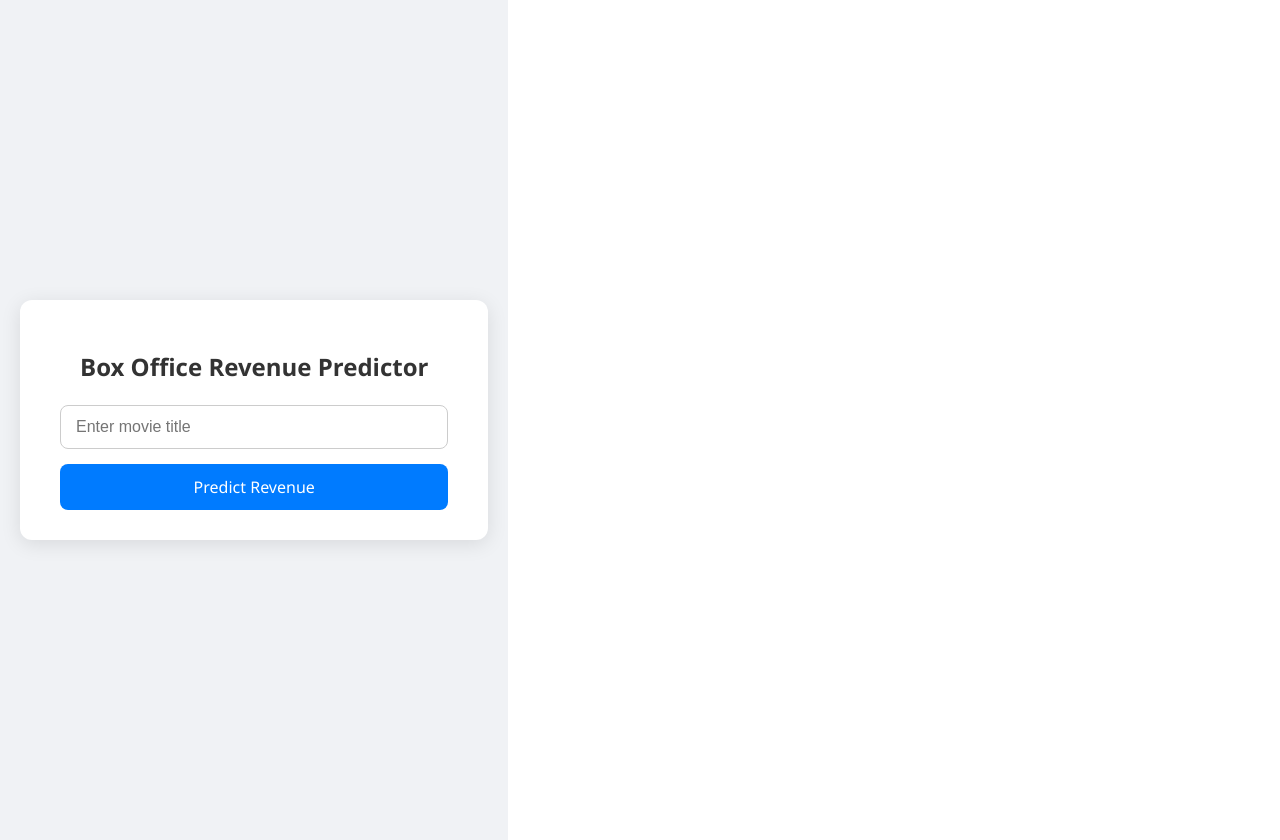
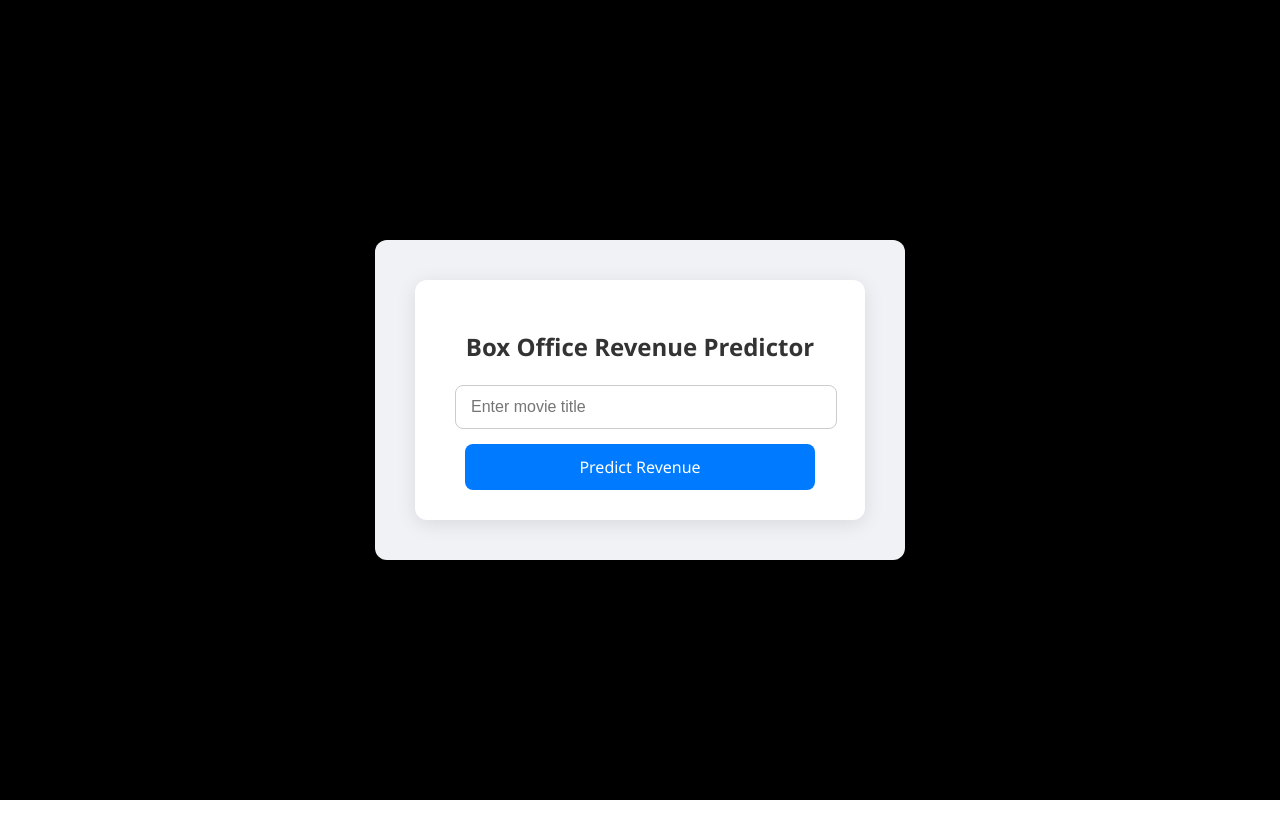
Before and after one commit to Mohd-Ghunaim/Box-Office-AI-Predictor, a React (Vite) app in the folder Box Office Predictor/: page / in a window 1280 px wide. After the commit the page ends 800 px from the top, so only its background shows below. Built offline with nearby package versions, Linux system fonts and the light colour scheme.

Commit message:
Fixed css to center

```diff
--- a/Box Office Predictor/src/components/predictor.css
+++ b/Box Office Predictor/src/components/predictor.css
@@ -1,23 +1,31 @@
-/* Predictor.css */
-
-.body {
-  width: 100%;
+/* Reset default browser spacing */
+html, body {
+  margin: 0;
+  padding: 0;
+  height: 100%;
 }
 
-.container {
-  min-height: 100vh;
+/* Center content using flexbox */
+body {
   display: flex;
   justify-content: center;
   align-items: center;
-  background: #f0f2f5;
-  padding: 20px;
+  background-color: black; /* optional black background */
   font-family: 'Segoe UI', Tahoma, Geneva, Verdana, sans-serif;
-  width: 100%;
 }
 
+/* Container with fixed panel size */
+.container {
+  background: #f0f2f5;
+  padding: 40px;
+  border-radius: 12px;
+  box-shadow: 0 4px 20px rgba(0,0,0,0.3);
+  width: 450px;           /* desktop panel width */
+  max-width: 90vw;
+}
+
+/* White card inside */
 .card {
-  max-width: 400px;
-  width: 100%;
   background: white;
   padding: 30px 40px;
   border-radius: 12px;
@@ -25,17 +33,20 @@
   text-align: center;
 }
 
+/* Title */
 .title {
   margin-bottom: 20px;
   color: #333;
 }
 
+/* Form layout */
 .form {
   display: flex;
   flex-direction: column;
   gap: 15px;
 }
 
+/* Input styling */
 .input {
   padding: 12px 15px;
   font-size: 1rem;
@@ -43,12 +54,16 @@
   border: 1px solid #ccc;
   outline: none;
   transition: border-color 0.2s;
+  width: 100%;
+  max-width: 350px;
+  margin: 0 auto;
 }
 
 .input:focus {
   border-color: #007BFF;
 }
 
+/* Button styling */
 .button {
   padding: 12px 15px;
   font-size: 1rem;
@@ -58,6 +73,9 @@
   border-radius: 8px;
   cursor: pointer;
   transition: background-color 0.3s;
+  width: 100%;
+  max-width: 350px;
+  margin: 0 auto;
 }
 
 .button:disabled {
@@ -69,6 +87,7 @@
   background-color: #0056b3;
 }
 
+/* Prediction text */
 .prediction {
   margin-top: 25px;
   font-weight: 600;
@@ -76,6 +95,7 @@
   color: #28a745;
 }
 
+/* Error text */
 .error {
   margin-top: 25px;
   color: #dc3545;
```
